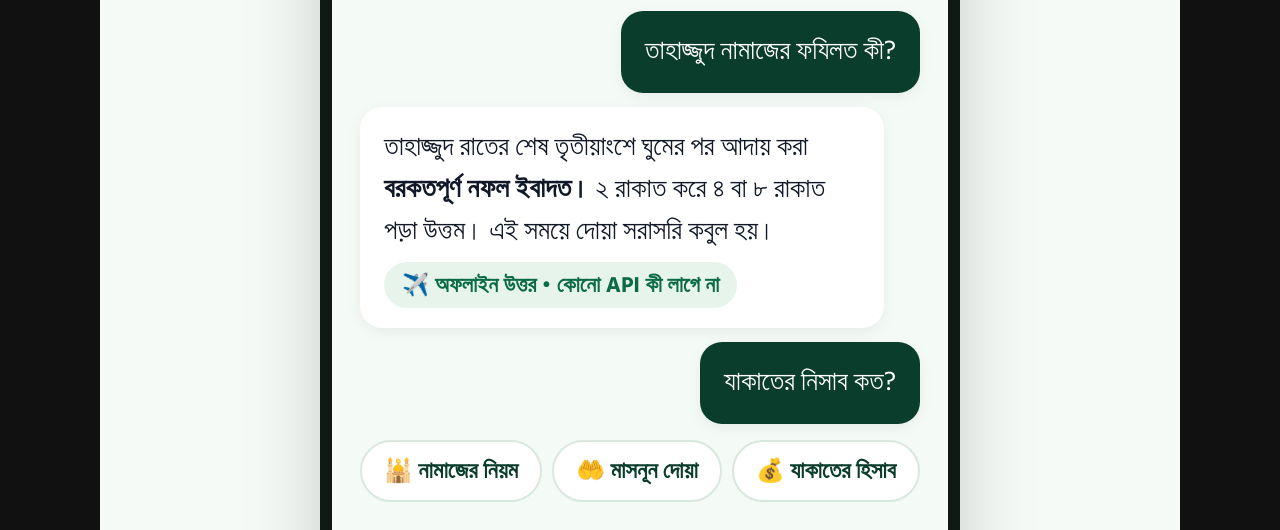
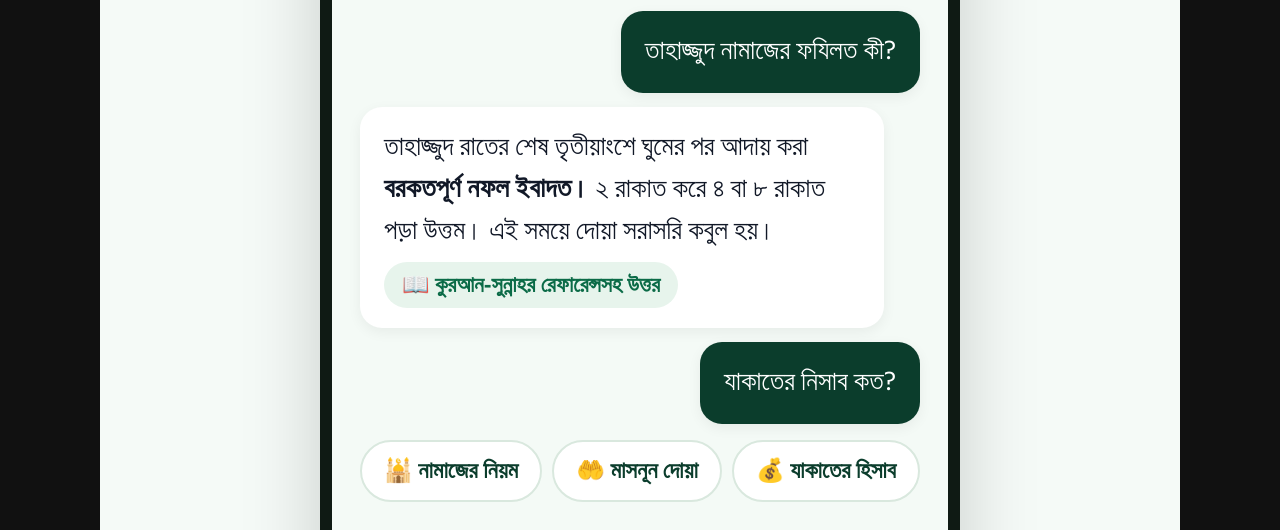
Before and after one commit to InfinityAbir/NoorUp-Islamic-Lifestyle-App, a plain HTML site: page store-assets/playstore/corrected/07-ai.html in a window 1280 px wide. Shown: the part 567-1097 px from the top of the page. Drawn offline with Linux system fonts and the light colour scheme.

Commit message:
Update Play Store screenshot 07 for AI assistant
Remove "100% offline" and "no API key" claims from the assistant
screenshot now that answers come from the AI online with offline
built-in answers as fallback. Re-export the 1080x1920 PNG.

Co-Authored-By: Claude Sonnet 5.5 <noreply@anthropic.com>

```diff
--- a/store-assets/playstore/corrected/07-ai.html
+++ b/store-assets/playstore/corrected/07-ai.html
@@ -27,7 +27,7 @@ h1 .g{color:#0b7a55}.sub{color:#6b7280;font-size:36px;font-weight:500;margin-top
 <div class="phone"><div class="screen">
 <div class="chead"><div class="av">🌙</div><div><div style="font-size:32px;font-weight:800">নূর AI সহকারী</div><div style="font-size:23px;opacity:.8">🟢 অনলাইনে এআই • অফলাইনে ইনবিল্ট উত্তর</div></div></div>
 <div class="bbl me">তাহাজ্জুদ নামাজের ফযিলত কী?</div>
-<div class="bbl">তাহাজ্জুদ রাতের শেষ তৃতীয়াংশে ঘুমের পর আদায় করা <b>বরকতপূর্ণ নফল ইবাদত।</b> ২ রাকাত করে ৪ বা ৮ রাকাত পড়া উত্তম। এই সময়ে দোয়া সরাসরি কবুল হয়। <span class="off">✈️ অফলাইন উত্তর • কোনো API কী লাগে না</span></div>
+<div class="bbl">তাহাজ্জুদ রাতের শেষ তৃতীয়াংশে ঘুমের পর আদায় করা <b>বরকতপূর্ণ নফল ইবাদত।</b> ২ রাকাত করে ৪ বা ৮ রাকাত পড়া উত্তম। এই সময়ে দোয়া সরাসরি কবুল হয়। <span class="off">📖 কুরআন-সুন্নাহর রেফারেন্সসহ উত্তর</span></div>
 <div class="bbl me">যাকাতের নিসাব কত?</div>
 <div class="chips"><div class="chip">🕌 নামাজের নিয়ম</div><div class="chip">🤲 মাসনূন দোয়া</div><div class="chip">💰 যাকাতের হিসাব</div></div>
 <div class="input">✍️ &nbsp; আপনার প্রশ্ন লিখুন… &nbsp;&nbsp;&nbsp;&nbsp;&nbsp;&nbsp;&nbsp;&nbsp;&nbsp;&nbsp;&nbsp;&nbsp;&nbsp; ➤</div>
```
Also changed, not shown: store-assets/playstore/corrected/07-ai-1080x1920.png.
